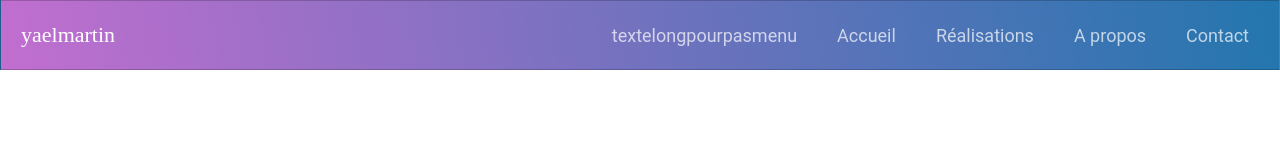
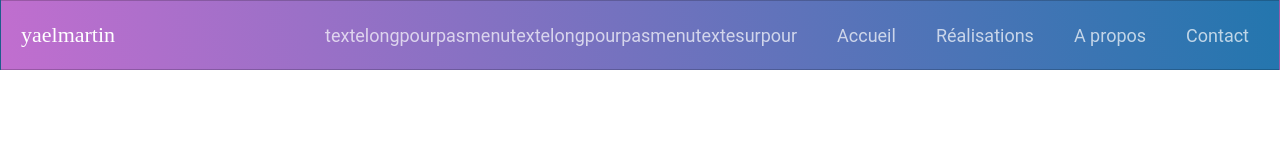
Before and after one commit to yaelmartin/yaelmartin.github.io, a plain HTML site: page test2/menubar2.html in a window 1280 px wide. Drawn offline with Linux system fonts and the light colour scheme; a web font is replaced by a local one.

Commit message:
Update menubar2.html

```diff
--- a/test2/menubar2.html
+++ b/test2/menubar2.html
@@ -22,7 +22,7 @@
 
 
       <li>
-        <a href="#" class="nav-links">textelongpourpasmenu</a>
+        <a href="#" class="nav-links">textelongpourpasmenutextelongpourpasmenutextesurpour</a>
       </li>
 
       <li>
```
